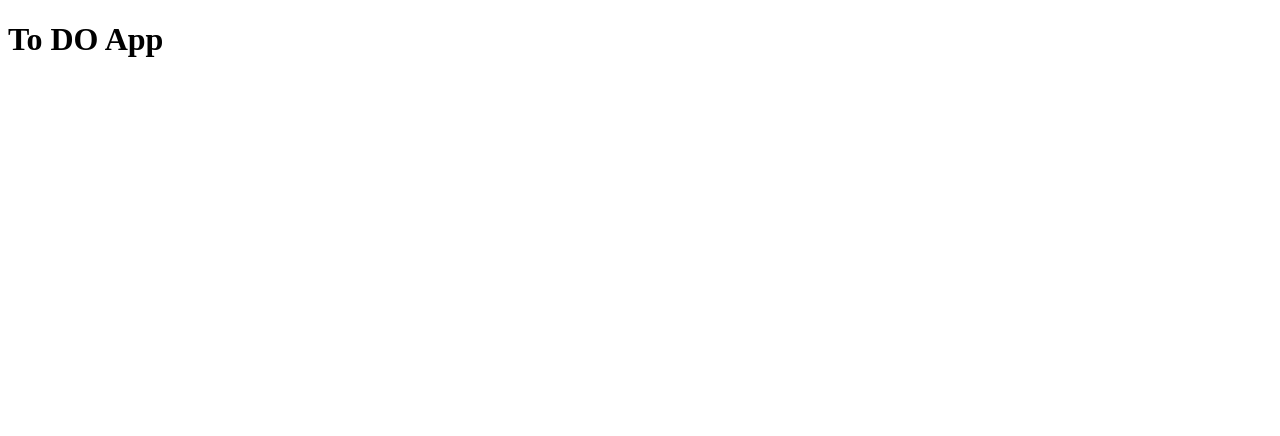
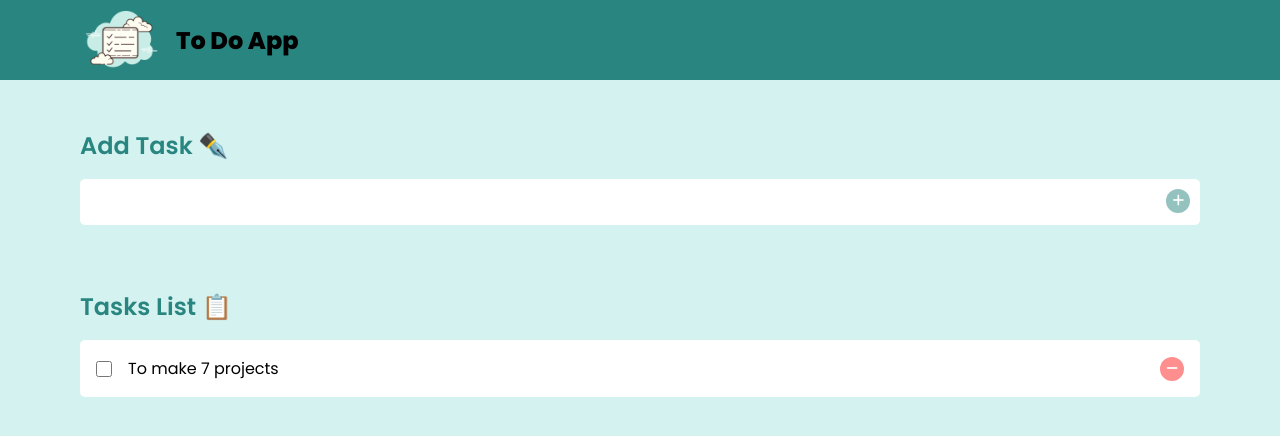
Before and after one commit to Yasir284/JavaScript_To_Do_App, a plain HTML site: page index.html in a window 1280 px wide. Drawn offline with Linux system fonts and the light colour scheme.

Commit message:
some changes in css and html

```diff
--- a/index.html
+++ b/index.html
@@ -8,9 +8,48 @@
 
     <!-- CSS -->
     <link rel="stylesheet" href="style.css" />
+
+    <!-- Favicon -->
+    <link
+      rel="shortcut icon"
+      href="icons8-todo-list-96.png"
+      type="image/x-icon"
+    />
+
+    <!-- Font Awesome Icons -->
+    <script
+      src="https://kit.fontawesome.com/c10c2f8581.js"
+      crossorigin="anonymous"
+    ></script>
   </head>
   <body>
-    <h1>To DO App</h1>
+    <div class="nav">
+      <img src="icons8-todo-list-96.png" alt="logo" />
+      <p>To Do App</p>
+    </div>
+
+    <div class="main">
+      <div class="addTaskDiv">
+        <p class="row1Heading">Add Task ✒️</p>
+        <form class="row2">
+          <input type="text" class="addTask" />
+          <button class="addbtn btn" onclick="add()">
+            <i class="fa-solid fa-plus" style="color: #fff"></i>
+          </button>
+        </form>
+      </div>
+
+      <div class="tasksDiv">
+        <p class="tasksrow1">Tasks List 📋</p>
+        <div class="tasksrow2">
+          <input type="checkbox" class="check" />
+          <p class="whatToDo">To make 7 projects</p>
+          <button class="removebtn btn" onclick="remove()">
+            <i class="fa-solid fa-minus" style="color: #fff"></i>
+          </button>
+        </div>
+      </div>
+    </div>
     <!-- JS -->
     <script src="script.js"></script>
   </body>
--- a/script.js
+++ b/script.js
@@ -0,0 +1,6 @@
+// To-do App:
+//Build a simple todo app which adds tasks,edit the tasks and also delete the tasks.
+
+function add() {
+  document.querySelector(".addTask").style.border = "none";
+}
--- a/style.css
+++ b/style.css
@@ -0,0 +1,129 @@
+@import url("https://fonts.googleapis.com/css2?family=Poppins:wght@400;500;600;700;800;900&display=swap");
+* {
+  box-sizing: border-box;
+  font-family: "Poppins";
+  padding: 0%;
+  margin: 0%;
+}
+
+body {
+  background-color: #d4f2ef;
+}
+
+.nav {
+  padding: 0 5rem;
+  font-size: 1.5rem;
+  background-color: #29857f;
+  color: #000;
+  display: flex;
+  flex-direction: row;
+  gap: 1rem;
+  justify-content: flex-start;
+  align-items: center;
+}
+
+.nav img {
+  width: 5rem;
+}
+
+.nav p {
+  font-weight: 800;
+}
+.main {
+  padding: 2rem 5rem;
+  height: 100vh;
+  display: flex;
+  flex-direction: column;
+  gap: 3rem;
+  justify-content: flex-start;
+  align-items: flex-start;
+}
+
+.addTaskDiv {
+  width: 100%;
+}
+
+.row2 {
+  display: flex;
+  flex-direction: row;
+  background-color: #fff;
+  border-radius: 5px;
+  padding: 0.6rem;
+}
+.addTask {
+  flex: 2;
+  border: 1px solid #fff;
+  border-radius: 5px;
+  font-size: 1rem;
+}
+
+input:not([type="button"]):not([type="submit"]):not([type="reset"]):hover,
+input:not([type="button"]):not([type="submit"]):not([type="reset"]):focus,
+textarea:hover,
+textarea:focus,
+select:hover,
+select:focus {
+  border: 1px solid #fff;
+  outline: none;
+}
+
+.btn {
+  width: 1.5rem;
+  height: 1.5rem;
+  border-radius: 50%;
+  border: none;
+  display: flex;
+  justify-content: center;
+  align-items: center;
+  transition: all 0.2s ease-in-out;
+}
+.addbtn {
+  background-color: rgb(41, 133, 127, 0.5);
+}
+
+.addbtn:active {
+  transform: scale(0.8);
+  background: rgb(41, 133, 127f);
+}
+.tasksDiv {
+  width: 100%;
+}
+.tasksrow1,
+.row1Heading {
+  color: #29857f;
+  font-size: 1.5rem;
+  margin: 1rem 0;
+  font-weight: 600;
+}
+.tasksrow2 {
+  background-color: #fff;
+  padding: 1rem;
+  border-radius: 5px;
+  display: flex;
+  flex-direction: row;
+  align-items: center;
+  gap: 1rem;
+  transition: all 0.2s ease-in-out;
+}
+
+.tasksrow2:hover {
+  background-color: rgba(41, 133, 127, 0.1);
+}
+
+.whatToDo {
+  flex: 2;
+}
+.removebtn {
+  background: rgba(255, 30, 30, 0.5);
+}
+
+.removebtn:active {
+  transform: scale(0.8);
+  background: rgba(255, 30, 30);
+}
+
+.check {
+  accent-color: #156f6c;
+  width: 1rem;
+  height: 1rem;
+}
```
Also changed, not shown: icons8-todo-list-100.png (added), icons8-todo-list-96.png (added).
